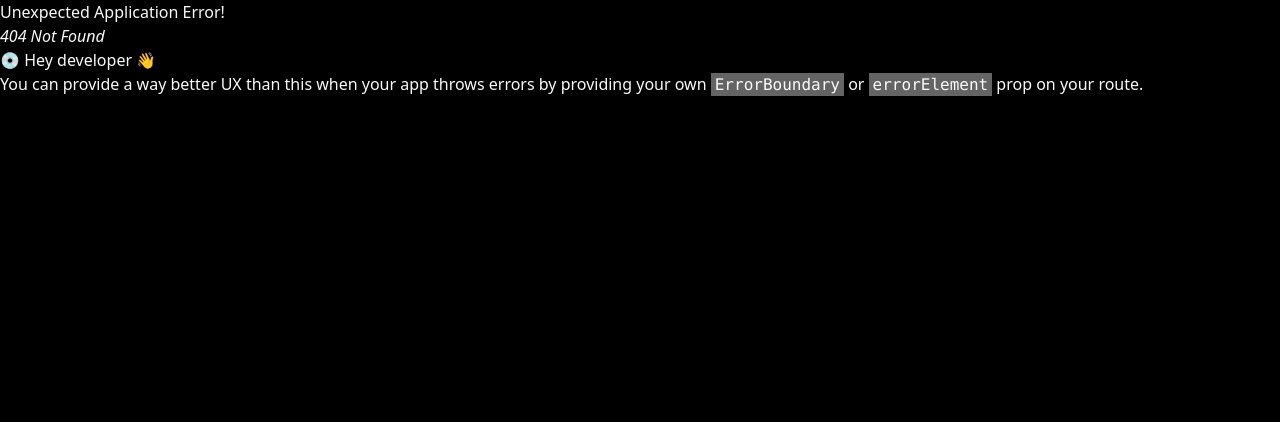
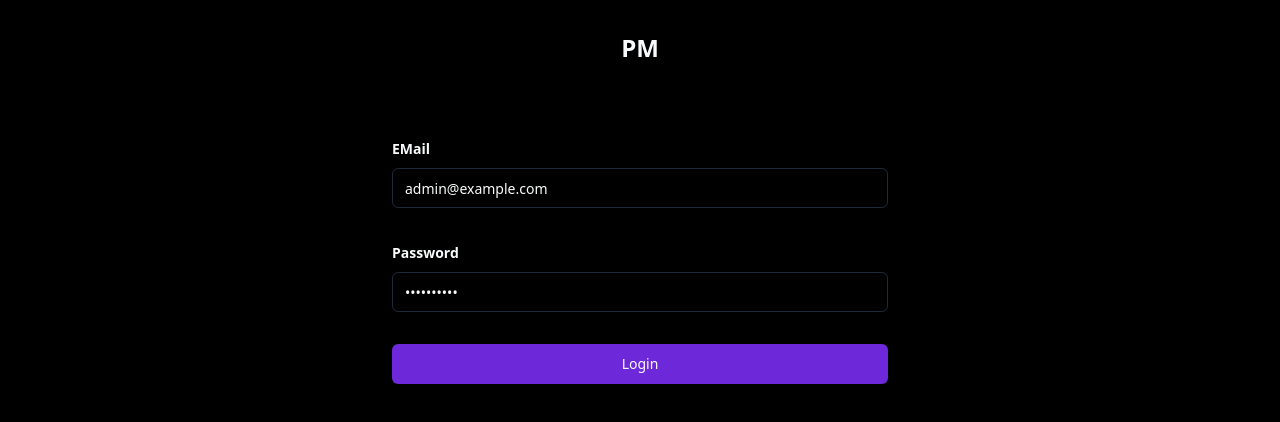
Before and after one commit to njyun666666/PM.React, a React (Create React App) app: page /login in a window 1280 px wide. Before the commit this address had no page. Shown: the top 422 px of the page. Built offline with nearby package versions, Linux system fonts and the light colour scheme.

Commit message:
set router, login

```diff
--- a/package.json
+++ b/package.json
@@ -3,6 +3,8 @@
   "version": "0.1.0",
   "private": true,
   "dependencies": {
+    "@hookform/resolvers": "^3.3.1",
+    "@radix-ui/react-label": "^2.0.2",
     "@radix-ui/react-slot": "^1.0.2",
     "@types/node": "^16.18.54",
     "@types/react": "^18.2.22",
@@ -13,12 +15,14 @@
     "react": "^18.2.0",
     "react-dom": "^18.2.0",
     "react-helmet-async": "^1.3.0",
+    "react-hook-form": "^7.46.2",
     "react-router-dom": "^6.16.0",
     "react-scripts": "5.0.1",
     "tailwind-merge": "^1.14.0",
     "tailwindcss-animate": "^1.0.7",
     "typescript": "^4.9.5",
-    "web-vitals": "^2.1.4"
+    "web-vitals": "^2.1.4",
+    "zod": "^3.22.2"
   },
   "scripts": {
     "start": "react-scripts start",
--- /dev/null
+++ b/src/components/ui/form.tsx
@@ -0,0 +1,167 @@
+import * as React from 'react';
+import * as LabelPrimitive from '@radix-ui/react-label';
+import { Slot } from '@radix-ui/react-slot';
+import {
+  Controller,
+  ControllerProps,
+  FieldPath,
+  FieldValues,
+  FormProvider,
+  useFormContext,
+} from 'react-hook-form';
+
+import { cn } from 'src/lib/utils';
+import { Label } from 'src/components/ui/label';
+
+const Form = FormProvider;
+
+type FormFieldContextValue<
+  TFieldValues extends FieldValues = FieldValues,
+  TName extends FieldPath<TFieldValues> = FieldPath<TFieldValues>,
+> = {
+  name: TName;
+};
+
+const FormFieldContext = React.createContext<FormFieldContextValue>({} as FormFieldContextValue);
+
+const FormField = <
+  TFieldValues extends FieldValues = FieldValues,
+  TName extends FieldPath<TFieldValues> = FieldPath<TFieldValues>,
+>({
+  ...props
+}: ControllerProps<TFieldValues, TName>) => {
+  return (
+    <FormFieldContext.Provider value={{ name: props.name }}>
+      <Controller {...props} />
+    </FormFieldContext.Provider>
+  );
+};
+
+const useFormField = () => {
+  const fieldContext = React.useContext(FormFieldContext);
+  const itemContext = React.useContext(FormItemContext);
+  const { getFieldState, formState } = useFormContext();
+
+  const fieldState = getFieldState(fieldContext.name, formState);
+
+  if (!fieldContext) {
+    throw new Error('useFormField should be used within <FormField>');
+  }
+
+  const { id } = itemContext;
+
+  return {
+    id,
+    name: fieldContext.name,
+    formItemId: `${id}-form-item`,
+    formDescriptionId: `${id}-form-item-description`,
+    formMessageId: `${id}-form-item-message`,
+    ...fieldState,
+  };
+};
+
+type FormItemContextValue = {
+  id: string;
+};
+
+const FormItemContext = React.createContext<FormItemContextValue>({} as FormItemContextValue);
+
+const FormItem = React.forwardRef<HTMLDivElement, React.HTMLAttributes<HTMLDivElement>>(
+  ({ className, ...props }, ref) => {
+    const id = React.useId();
+
+    return (
+      <FormItemContext.Provider value={{ id }}>
+        <div ref={ref} className={cn('space-y-2', className)} {...props} />
+      </FormItemContext.Provider>
+    );
+  }
+);
+FormItem.displayName = 'FormItem';
+
+const FormLabel = React.forwardRef<
+  React.ElementRef<typeof LabelPrimitive.Root>,
+  React.ComponentPropsWithoutRef<typeof LabelPrimitive.Root>
+>(({ className, ...props }, ref) => {
+  const { error, formItemId } = useFormField();
+
+  return (
+    <Label
+      ref={ref}
+      className={cn(error && 'text-destructive', className)}
+      htmlFor={formItemId}
+      {...props}
+    />
+  );
+});
+FormLabel.displayName = 'FormLabel';
+
+const FormControl = React.forwardRef<
+  React.ElementRef<typeof Slot>,
+  React.ComponentPropsWithoutRef<typeof Slot>
+>(({ ...props }, ref) => {
+  const { error, formItemId, formDescriptionId, formMessageId } = useFormField();
+
+  return (
+    <Slot
+      ref={ref}
+      id={formItemId}
+      aria-describedby={!error ? `${formDescriptionId}` : `${formDescriptionId} ${formMessageId}`}
+      aria-invalid={!!error}
+      {...props}
+    />
+  );
+});
+FormControl.displayName = 'FormControl';
+
+const FormDescription = React.forwardRef<
+  HTMLParagraphElement,
+  React.HTMLAttributes<HTMLParagraphElement>
+>(({ className, ...props }, ref) => {
+  const { formDescriptionId } = useFormField();
+
+  return (
+    <p
+      ref={ref}
+      id={formDescriptionId}
+      className={cn('text-sm text-muted-foreground', className)}
+      {...props}
+    />
+  );
+});
+FormDescription.displayName = 'FormDescription';
+
+const FormMessage = React.forwardRef<
+  HTMLParagraphElement,
+  React.HTMLAttributes<HTMLParagraphElement>
+>(({ className, children, ...props }, ref) => {
+  const { error, formMessageId } = useFormField();
+  const body = error ? String(error?.message) : children;
+
+  if (!body) {
+    return null;
+  }
+
+  return (
+    <p
+      ref={ref}
+      id={formMessageId}
+      className={cn('text-sm font-bold text-destructive', className)}
+      {...props}
+    >
+      {body}
+    </p>
+  );
+});
+FormMessage.displayName = 'FormMessage';
+
+export {
+  useFormField,
+  Form,
+  FormItem,
+  FormLabel,
+  FormControl,
+  FormDescription,
+  FormMessage,
+  FormField,
+};
--- /dev/null
+++ b/src/components/ui/input.tsx
@@ -0,0 +1,24 @@
+import * as React from 'react';
+
+import { cn } from 'src/lib/utils';
+
+export interface InputProps extends React.InputHTMLAttributes<HTMLInputElement> {}
+
+const Input = React.forwardRef<HTMLInputElement, InputProps>(
+  ({ className, type, ...props }, ref) => {
+    return (
+      <input
+        type={type}
+        className={cn(
+          'flex h-10 w-full rounded-md border border-input bg-background px-3 py-2 text-sm ring-offset-background file:border-0 file:bg-transparent file:text-sm file:font-medium placeholder:text-muted-foreground focus-visible:outline-none focus-visible:ring-2 focus-visible:ring-ring focus-visible:ring-offset-2 disabled:cursor-not-allowed disabled:opacity-50',
+          className
+        )}
+        ref={ref}
+        {...props}
+      />
+    );
+  }
+);
+Input.displayName = 'Input';
+
+export { Input };
--- /dev/null
+++ b/src/components/ui/label.tsx
@@ -0,0 +1,19 @@
+import * as React from 'react';
+import * as LabelPrimitive from '@radix-ui/react-label';
+import { cva, type VariantProps } from 'class-variance-authority';
+
+import { cn } from 'src/lib/utils';
+
+const labelVariants = cva(
+  'text-sm font-bold leading-none peer-disabled:cursor-not-allowed peer-disabled:opacity-70'
+);
+
+const Label = React.forwardRef<
+  React.ElementRef<typeof LabelPrimitive.Root>,
+  React.ComponentPropsWithoutRef<typeof LabelPrimitive.Root> & VariantProps<typeof labelVariants>
+>(({ className, ...props }, ref) => (
+  <LabelPrimitive.Root ref={ref} className={cn(labelVariants(), className)} {...props} />
+));
+Label.displayName = LabelPrimitive.Root.displayName;
+
+export { Label };
--- /dev/null
+++ b/src/pages/Login/LoginPage.tsx
@@ -0,0 +1,85 @@
+import { useForm } from 'react-hook-form';
+import Page from '../Page';
+import {
+  Form,
+  FormControl,
+  FormField,
+  FormItem,
+  FormLabel,
+  FormMessage,
+} from 'src/components/ui/form';
+import { Input } from 'src/components/ui/input';
+import { zodResolver } from '@hookform/resolvers/zod';
+import { Button } from 'src/components/ui/button';
+import { z } from 'zod';
+
+const LoginPage = () => {
+  const formSchema = z.object({
+    email: z.string().email().trim().min(1, { message: 'Required' }).toLowerCase(),
+    password: z.string().trim().min(1, { message: 'Required' }),
+  });
+
+  const form = useForm<z.infer<typeof formSchema>>({
+    resolver: zodResolver(formSchema),
+    defaultValues: {
+      email: 'admin@example.com',
+      password: 'demo123456',
+    },
+  });
+
+  const onSubmit = (values: z.infer<typeof formSchema>) => {
+    // Do something with the form values.
+    // ✅ This will be type-safe and validated.
+    console.log(values);
+  };
+
+  return (
+    <Page title="Login">
+      <div className="flex h-screen w-full flex-col items-center">
+        <div className="mb-16 mt-8">
+          <h1 className="text-2xl font-bold">PM</h1>
+        </div>
+
+        <div className="w-full p-2 md:w-2/5">
+          <Form {...form}>
+            <form onSubmit={form.handleSubmit(onSubmit)} className="space-y-8">
+              <FormField
+                control={form.control}
+                name="email"
+                render={({ field }) => (
+                  <FormItem>
+                    <FormLabel>EMail</FormLabel>
+                    <FormControl>
+                      <Input {...field} />
+                    </FormControl>
+                    <FormMessage />
+                  </FormItem>
+                )}
+              />
+
+              <FormField
+                control={form.control}
+                name="password"
+                render={({ field }) => (
+                  <FormItem>
+                    <FormLabel>Password</FormLabel>
+                    <FormControl>
+                      <Input {...field} type="password" />
+                    </FormControl>
+                    <FormMessage />
+                  </FormItem>
+                )}
+              />
+
+              <Button type="submit" className="w-full">
+                Login
+              </Button>
+            </form>
+          </Form>
+        </div>
+      </div>
+    </Page>
+  );
+};
+
+export default LoginPage;
--- a/src/router.tsx
+++ b/src/router.tsx
@@ -1,6 +1,7 @@
 import { createBrowserRouter } from 'react-router-dom';
 import MainLayout from './layouts/MainLayout';
 import DashboardPage from './pages/Dashboard/DashboardPage';
+import LoginPage from './pages/Login/LoginPage';
 
 const router = createBrowserRouter([
   {
@@ -13,6 +14,10 @@
       },
     ],
   },
+  {
+    path: 'login',
+    element: <LoginPage />,
+  },
 ]);
 
 export default router;
```
Also changed, not shown: .eslintrc.json, 1 other file (tests, documents, lock files or other folders).
